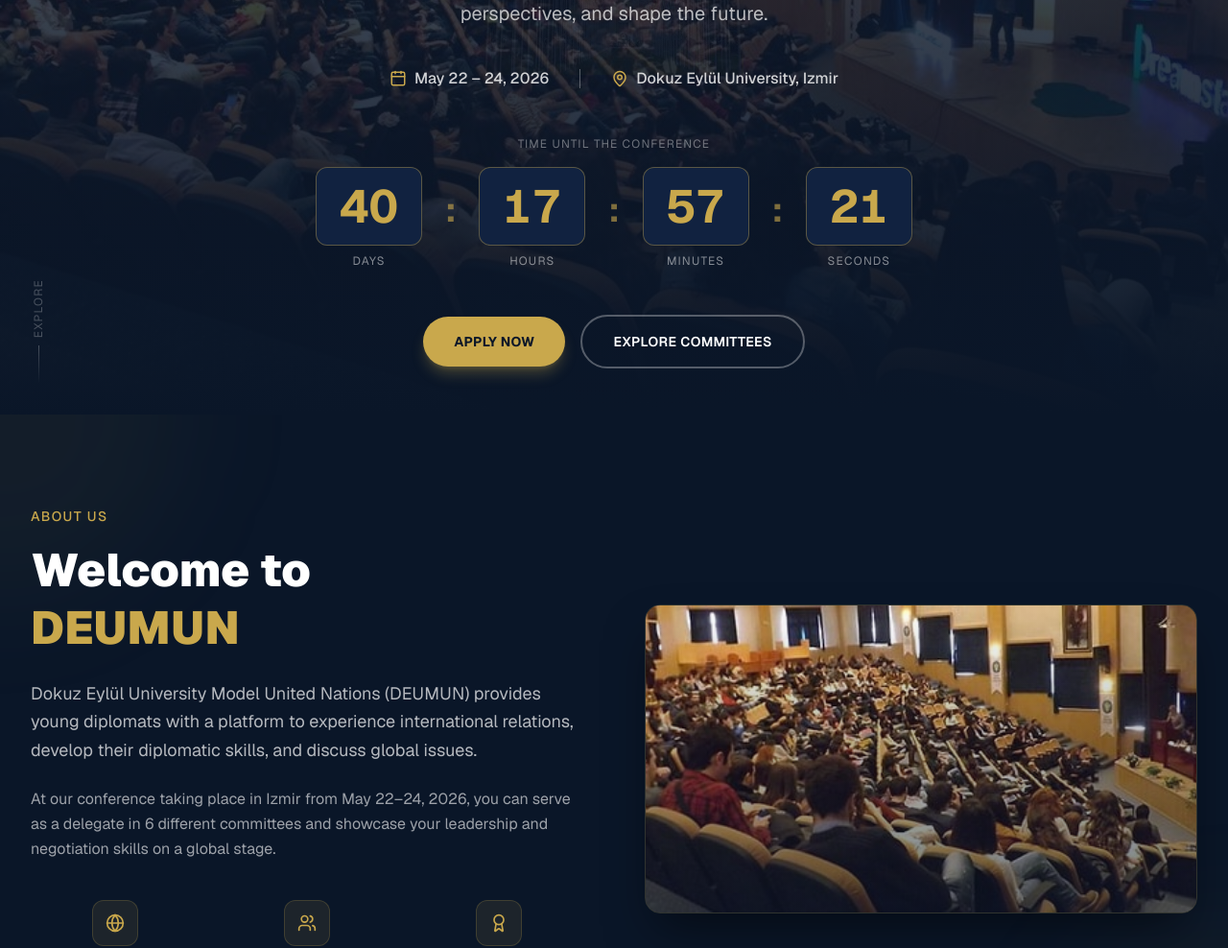
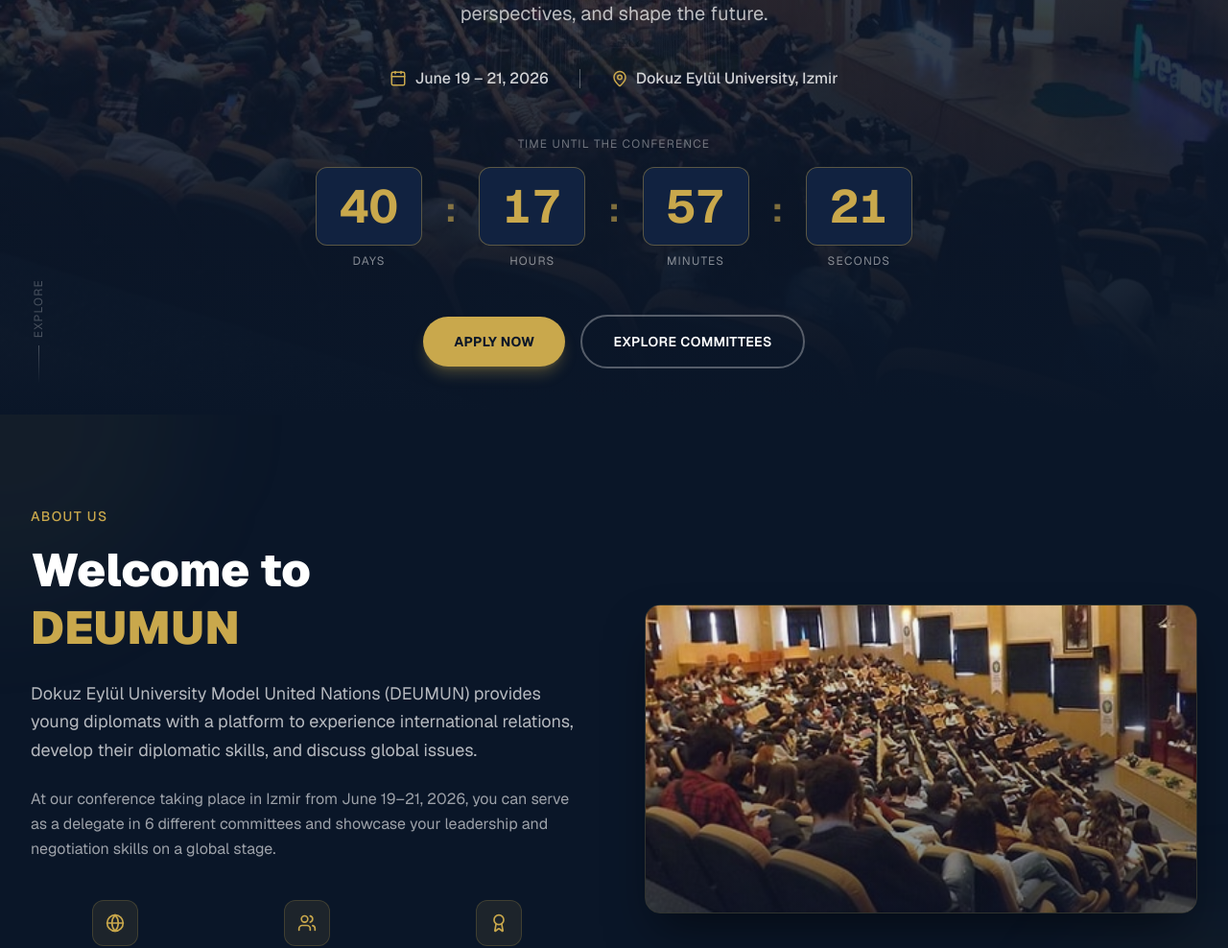
Before and after one commit to heudev/deumun, a Next.js app: page / in a window 1280 px wide. Shown: the part 463-1451 px from the top of the page at 96% size. Built offline with nearby package versions, Linux system fonts and the light colour scheme.

Commit message:
Update conference dates to June 19-21, 2026 and normal registration deadline

```diff
--- a/app/layout.tsx
+++ b/app/layout.tsx
@@ -9,11 +9,11 @@ const geistSans = Geist({
 
 export const metadata: Metadata = {
   title: "DEUMUN 2026 | Dokuz Eylül University Model United Nations",
-  description: "DEUMUN 2026 — Dokuz Eylül University Model United Nations Conference. May 22–24, 2026, Izmir.",
+  description: "DEUMUN 2026 — Dokuz Eylül University Model United Nations Conference. June 19–21, 2026, Izmir.",
   keywords: ["DEUMUN", "MUN", "Model United Nations", "Dokuz Eylül", "Izmir", "2026"],
   openGraph: {
     title: "DEUMUN 2026",
-    description: "May 22–24, 2026 | Izmir",
+    description: "June 19–21, 2026 | Izmir",
     type: "website",
   },
 };
--- a/components/About.tsx
+++ b/components/About.tsx
@@ -31,7 +31,7 @@ export default function About() {
               their diplomatic skills, and discuss global issues.
             </p>
             <p className="text-white/60 leading-relaxed mb-10">
-              At our conference taking place in Izmir from May 22–24, 2026, you can
+              At our conference taking place in Izmir from June 19–21, 2026, you can
               serve as a delegate in 6 different committees and showcase your leadership
               and negotiation skills on a global stage.
             </p>
--- a/components/Fees.tsx
+++ b/components/Fees.tsx
@@ -97,7 +97,7 @@ export default function Fees() {
             <Clock size={18} className="text-white/40 flex-shrink-0" />
             <div>
               <p className="text-white/70 font-bold text-sm">Normal Registration</p>
-              <p className="text-white/40 text-xs">May 1 – May 10</p>
+              <p className="text-white/40 text-xs">Until June 3</p>
             </div>
           </div>
         </div>
--- a/components/Footer.tsx
+++ b/components/Footer.tsx
@@ -21,7 +21,7 @@ export default function Footer() {
             </div>
             <p className="text-white/50 text-sm leading-relaxed">
               Dokuz Eylül University Model United Nations Conference.
-              May 22–24, 2026, Izmir.
+              June 19–21, 2026, Izmir.
             </p>
           </div>
 
@@ -92,7 +92,7 @@ export default function Footer() {
           </p>
           <div className="flex items-center gap-1">
             <div className="w-2 h-2 rounded-full bg-[#c9a84c]" />
-            <span className="text-white/30 text-xs">May 22–24, 2026, Izmir</span>
+            <span className="text-white/30 text-xs">June 19–21, 2026, Izmir</span>
           </div>
         </div>
       </div>
--- a/components/Hero.tsx
+++ b/components/Hero.tsx
@@ -63,7 +63,7 @@ export default function Hero() {
         <div className="flex flex-col sm:flex-row items-center gap-4 sm:gap-8 mb-12">
           <div className="flex items-center gap-2 text-white/80">
             <Calendar size={18} className="text-[#c9a84c]" />
-            <span className="font-medium">May 22 – 24, 2026</span>
+            <span className="font-medium">June 19 – 21, 2026</span>
           </div>
           <div className="hidden sm:block w-px h-5 bg-white/30" />
           <div className="flex items-center gap-2 text-white/80">
```
